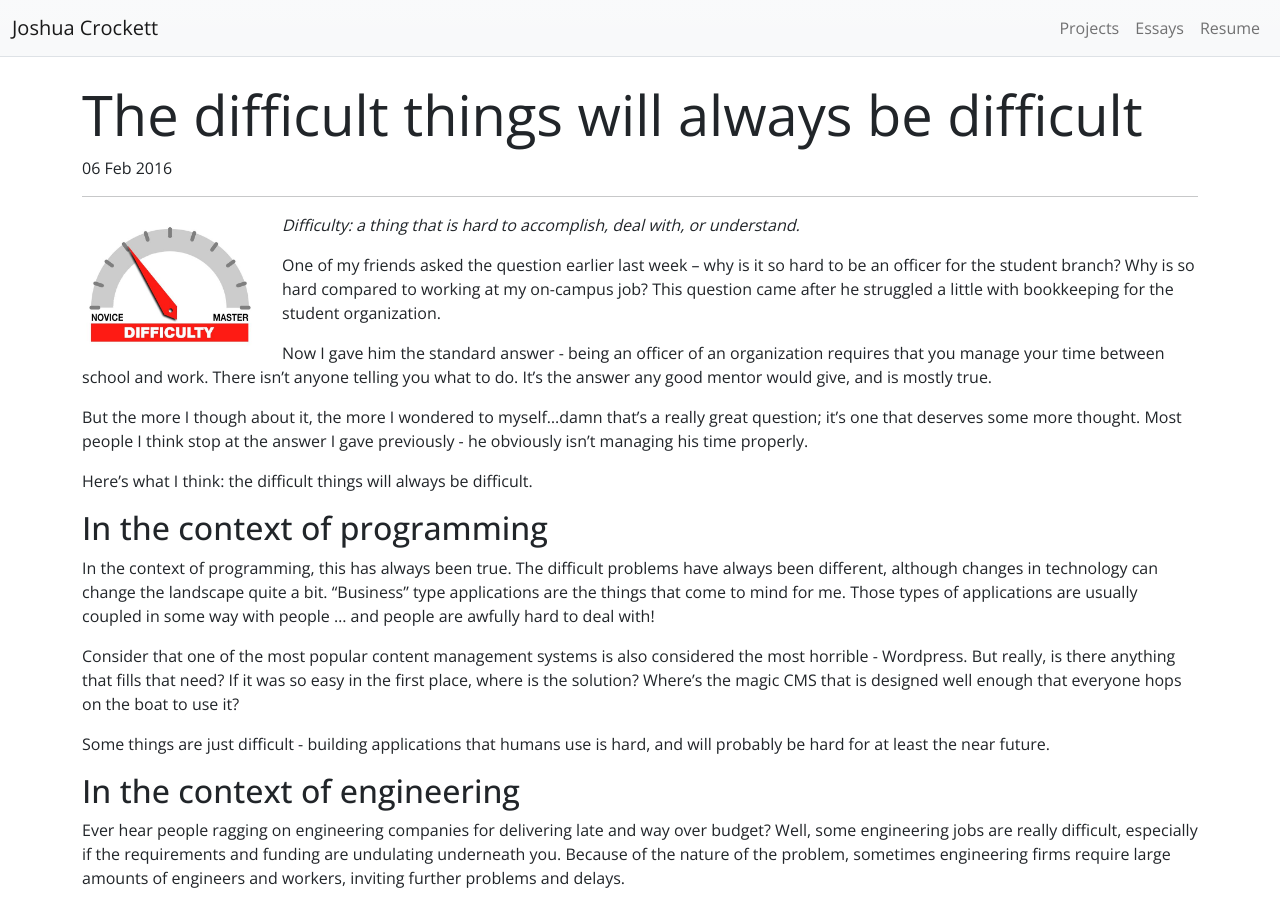
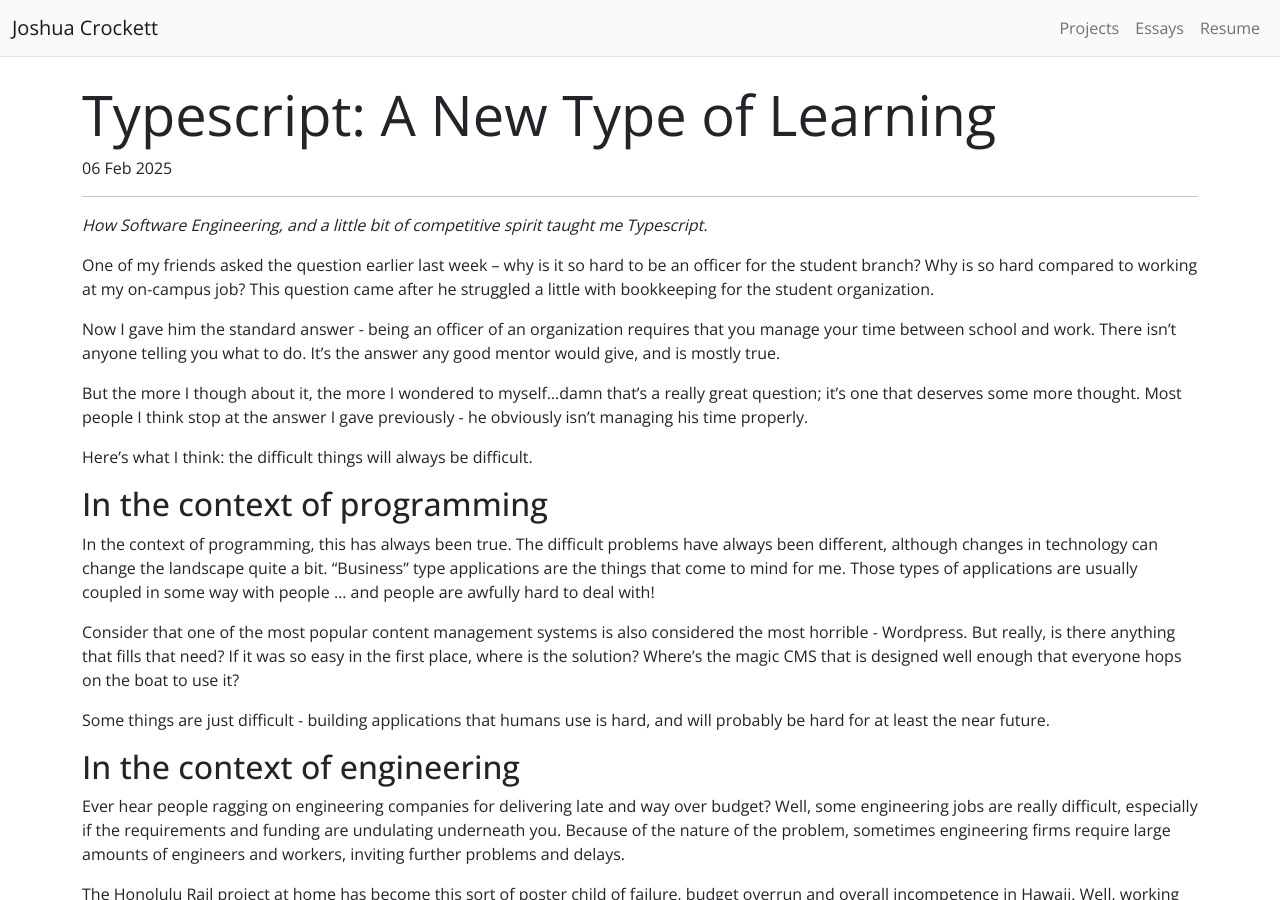
Before and after one commit to JoshCrockett/joshcrockett.github.io, a Jekyll site: the page built from essays/typescript.md, in a window 1280 px wide and 900 px high. Built offline with Jekyll 4.4.1, drawn with Linux system fonts in a browser that asks for light colours.

Commit message:
Update and rename difficulty.md to typescript.md

```diff
--- a/essays/difficulty.md
+++ b/essays/typescript.md
@@ -1,17 +1,15 @@
 ---
 layout: essay
 type: essay
-title: "The difficult things will always be difficult"
+title: "Typescript: A New Type of Learning"
 # All dates must be YYYY-MM-DD format!
-date: 2016-02-06
+date: 2025-02-06
 published: true
 labels:
   - Engineering
 ---
 
-<img width="200px" class="rounded float-start pe-4" src="../img/difficulty/degree_difficulty.jpg">
-
-*Difficulty: a thing that is hard to accomplish, deal with, or understand.*
+*How Software Engineering, and a little bit of competitive spirit taught me Typescript.*
 
 One of my friends asked the question earlier last week -- why is it so hard to be an officer for the student branch? Why is so hard compared to working at my on-campus job? This question came after he struggled a little with bookkeeping for the student organization.
 
```
